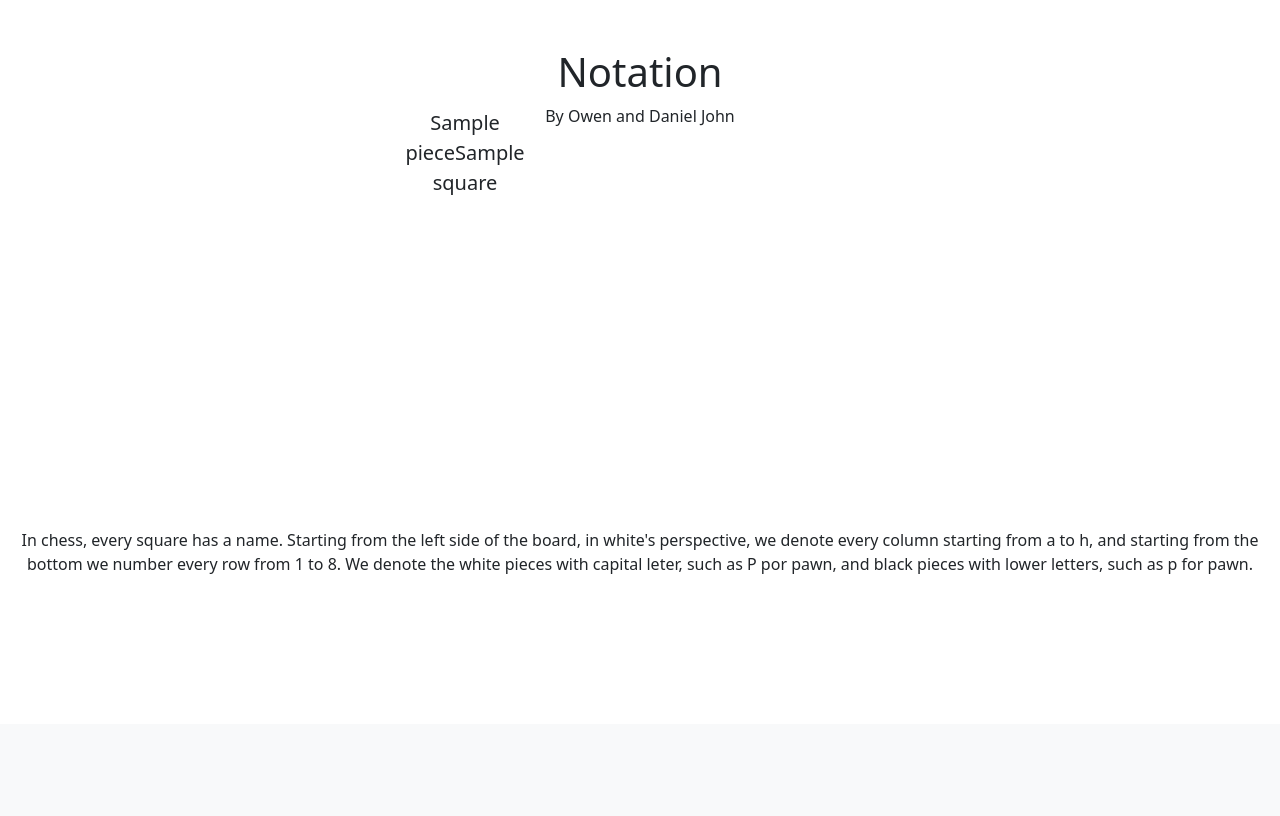
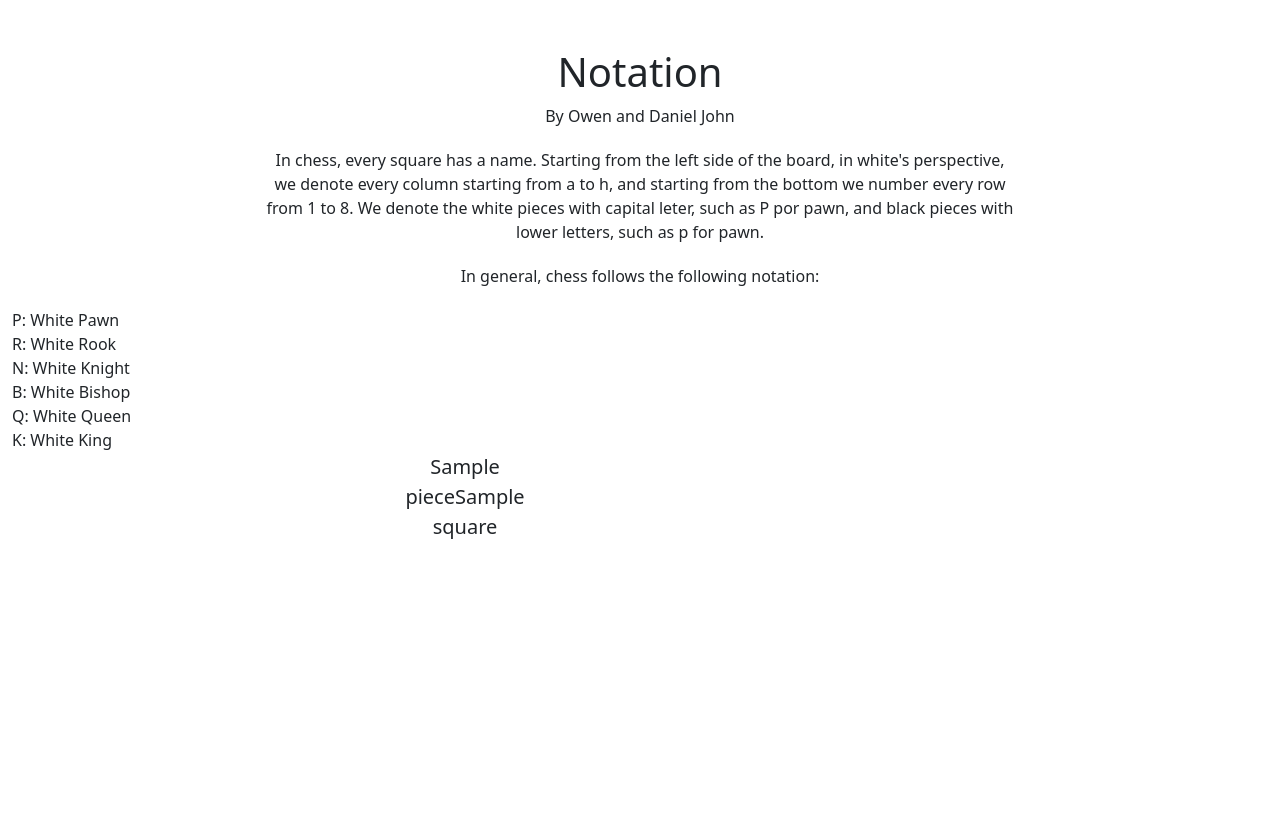
Before and after one commit to owenxuli/cs50-final-project, a Flask app: template templates/notation.html in a window 1280 px wide. Shown: the part 76-892 px from the top of the page. Before the commit the page ends 650 px from the top, so only its background shows below. Run offline with Flask 3, Linux system fonts and the light colour scheme; the template is opened without the code that fills it: most values are stand-ins (such as "Sample title", 1, 10 or a date in 2020); some libraries are stand-ins or nearby versions.

Commit message:
notation

```diff
--- a/static/style.css
+++ b/static/style.css
@@ -2,24 +2,6 @@
 nav .navbar-brand
 {
     font-size: xx-large;
-}
-
-/* Colors for brand */
-nav .navbar-brand .blue
-{
-    color: #537fbe;
-}
-nav .navbar-brand .red
-{
-    color: #ea433b;
-}
-nav .navbar-brand .yellow
-{
-    color: #f5b82e;
-}
-nav .navbar-brand .green
-{
-    color: #2e944b;
 }
 
 .chessboard {
@@ -47,3 +29,19 @@ nav .navbar-brand .green
     background-color: #222;
     color: #fff;
 }
+
+p {
+    max-width: 750px; /* Adjust the value to your desired maximum width */
+    margin: 0 auto;   /* Centers the paragraph within its container */
+    margin-top: 20px;
+    margin-bottom: 20px;
+}
+
+ul {
+    list-style-type: none; /* Remove default list styling (bullets/numbers) */
+    padding: 0;            /* Remove default padding */
+}
+
+li {
+    text-align: left;
+}
--- a/templates/notation.html
+++ b/templates/notation.html
@@ -8,6 +8,18 @@
     <h1>Notation</h1>
     <body>
         By Owen and Daniel John
+        <p>In chess, every square has a name. Starting from the left side of the board, in white's perspective, we denote every column starting from a to h, and starting from the bottom we number every row from 1 to 8. We denote the white pieces with capital leter, such as P por pawn, and black pieces with lower letters, such as p for pawn.</p>
+        <p>
+            In general, chess follows the following notation:
+            <ul>
+                <li>P: White Pawn</li>
+                <li>R: White Rook</li>
+                <li>N: White Knight</li>
+                <li>B: White Bishop</li>
+                <li>Q: White Queen</li>
+                <li>K: White King</li>
+            </ul>
+        </p>
         <div class="chessboard">
             {% for square in squares %}
                 <div class="{{ square.color }}">
@@ -15,6 +27,5 @@
                 </div>
             {% endfor %}
         </div>
-        <p>In chess, every square has a name. Starting from the left side of the board, in white's perspective, we denote every column starting from a to h, and starting from the bottom we number every row from 1 to 8. We denote the white pieces with capital leter, such as P por pawn, and black pieces with lower letters, such as p for pawn.</p>
     </body>
 {% endblock %}
```
Also changed, not shown: 1 other file.
